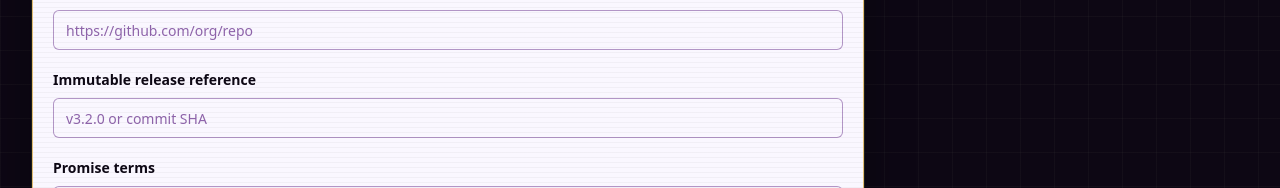
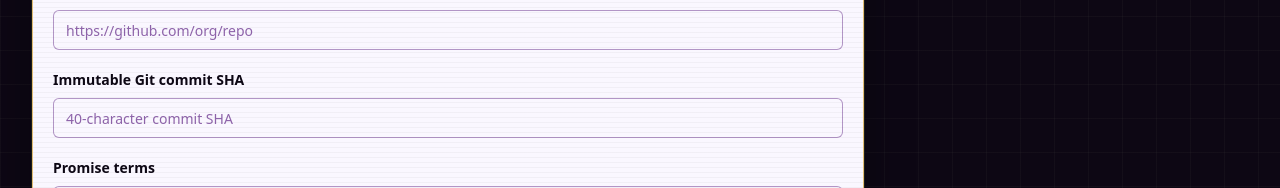
Before and after one commit to BeatyXO/Changel, a Next.js app: page /cases/new in a window 1280 px wide. Shown: the part 596-784 px from the top of the page. Built offline with nearby package versions, Linux system fonts and the light colour scheme; no server answers.

Commit message:
Require immutable commit references in Changel UI

```diff
--- a/app/cases/new/page.tsx
+++ b/app/cases/new/page.tsx
@@ -46,6 +46,11 @@ export default function NewCasePage() {
     if (depositWei === null) {
       setStatus("error");
       setError("Deposit must be a positive GEN amount with no more than 18 decimal places.");
+      return;
+    }
+    if (!/^[a-fA-F0-9]{40}$/.test(releaseRef)) {
+      setStatus("error");
+      setError("Use the full 40-character immutable Git commit SHA, not a branch, tag, or shortened hash.");
       return;
     }
 
@@ -116,8 +121,8 @@ export default function NewCasePage() {
                 <Input id="sourceUrl" name="sourceUrl" type="url" placeholder="https://github.com/org/repo" required />
               </div>
               <div className="grid gap-2">
-                <Label htmlFor="releaseRef">Immutable release reference</Label>
-                <Input id="releaseRef" name="releaseRef" placeholder="v3.2.0 or commit SHA" required />
+                <Label htmlFor="releaseRef">Immutable Git commit SHA</Label>
+                <Input id="releaseRef" name="releaseRef" placeholder="40-character commit SHA" pattern="[a-fA-F0-9]{40}" required />
               </div>
               <div className="grid gap-2">
                 <Label htmlFor="baseline">Promise terms</Label>
--- a/scripts/live-changel-cycle.ts
+++ b/scripts/live-changel-cycle.ts
@@ -36,7 +36,8 @@ async function main() {
   console.log(`user=${user.address}`);
 
   let id = process.env.CHANGEL_PROMISE_ID || "";
-  const evidenceCloseAt = new Date(Date.now() + 5 * 60_000).toISOString().slice(0, 16);
+  const closeMinutes = Number(process.env.CHANGEL_CLOSE_MINUTES ?? "15");
+  const evidenceCloseAt = new Date(Date.now() + closeMinutes * 60_000).toISOString().slice(0, 16);
   let createHash = "skipped_existing_promise";
   let acceptHash = "skipped_existing_promise";
   if (!id) {
@@ -47,7 +48,7 @@ async function main() {
         "Q3 API migration promise",
         "open-source SaaS release",
         "https://github.com/BeatyXO/Changel",
-        "a859874",
+        "a859874dc630943e767523aac6bfd6634c3e565b",
         user.address,
         "The release must replace inherited custody code with repository-bound release outcomes, counter-evidence, fair evidence closing, and bond recovery.",
         evidenceCloseAt,
@@ -64,13 +65,13 @@ async function main() {
   }
   const baselineHash = await write(teamClient, "submit_release_evidence", [
     id,
-    "https://raw.githubusercontent.com/BeatyXO/Changel/a859874/README.md",
+    "https://raw.githubusercontent.com/BeatyXO/Changel/a859874dc630943e767523aac6bfd6634c3e565b/README.md",
     "The team published the promise and its baseline release terms for the bound Changel source.",
   ]);
   const releaseHash = "not used: only the team can submit release evidence";
   const counterHash = await write(userClient, "submit_counter_evidence", [
     id,
-    "https://raw.githubusercontent.com/BeatyXO/Changel/a859874/README.md",
+    "https://raw.githubusercontent.com/BeatyXO/Changel/a859874dc630943e767523aac6bfd6634c3e565b/README.md",
     "Counter-evidence asks validators to compare the bound release reference with the published migration and security claims.",
   ]);
   const waitMs = Math.max(0, new Date(`${evidenceCloseAt}:00.000Z`).getTime() - Date.now() + 10_000);
```
